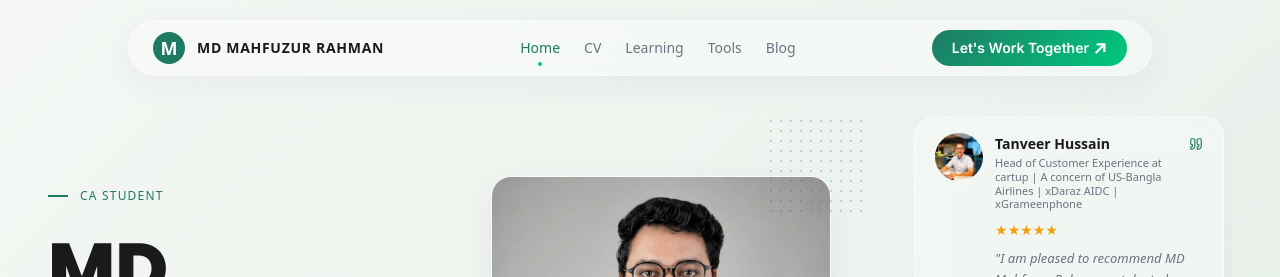
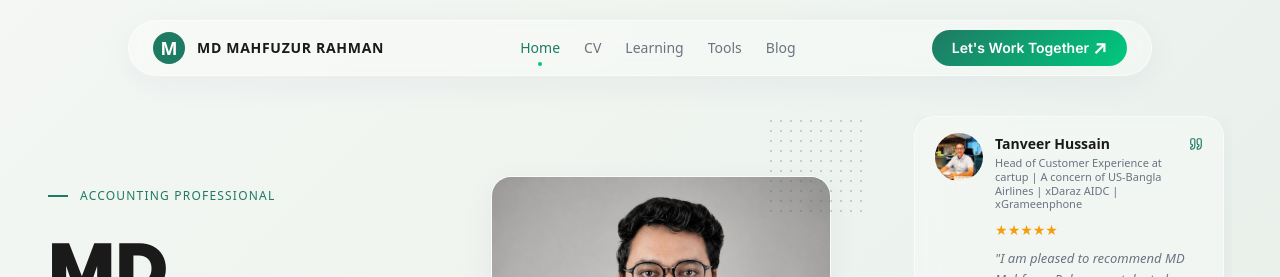
Before and after one commit to himahfuz/mdmahfuz-portfolio, a Next.js app: page / in a window 1280 px wide. Shown: the top 277 px of the page. Built offline with nearby package versions, Linux system fonts and the light colour scheme.

Commit message:
Update page.tsx

```diff
--- a/src/app/(frontend)/page.tsx
+++ b/src/app/(frontend)/page.tsx
@@ -27,7 +27,7 @@ export default function Home() {
         <div className="flex items-center gap-3 mb-6">
           <div className="w-5 h-[2px] bg-[var(--color-brand-primary)]"></div>
           <span className="uppercase text-[12px] font-medium tracking-[0.1em] text-[var(--color-brand-primary)]">
-            CA Student
+            Accounting Professional
           </span>
         </div>
 
```
